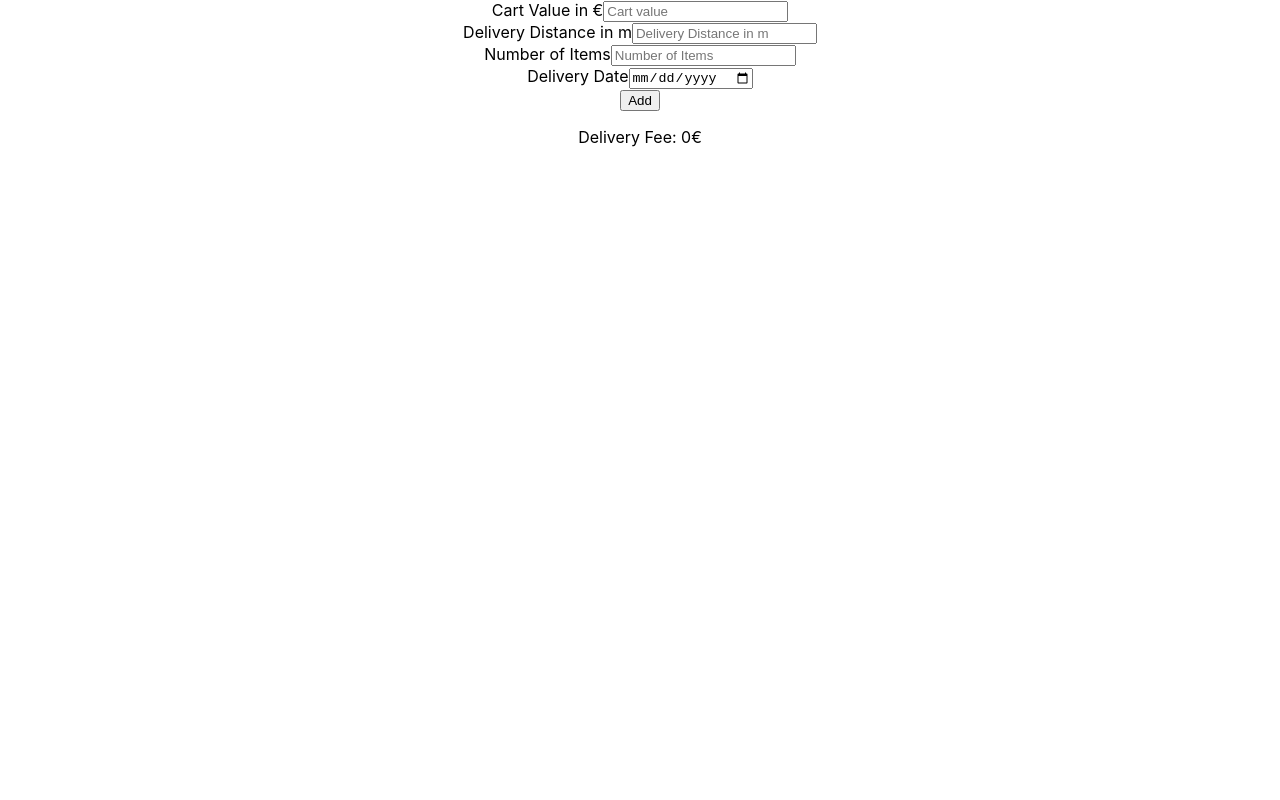
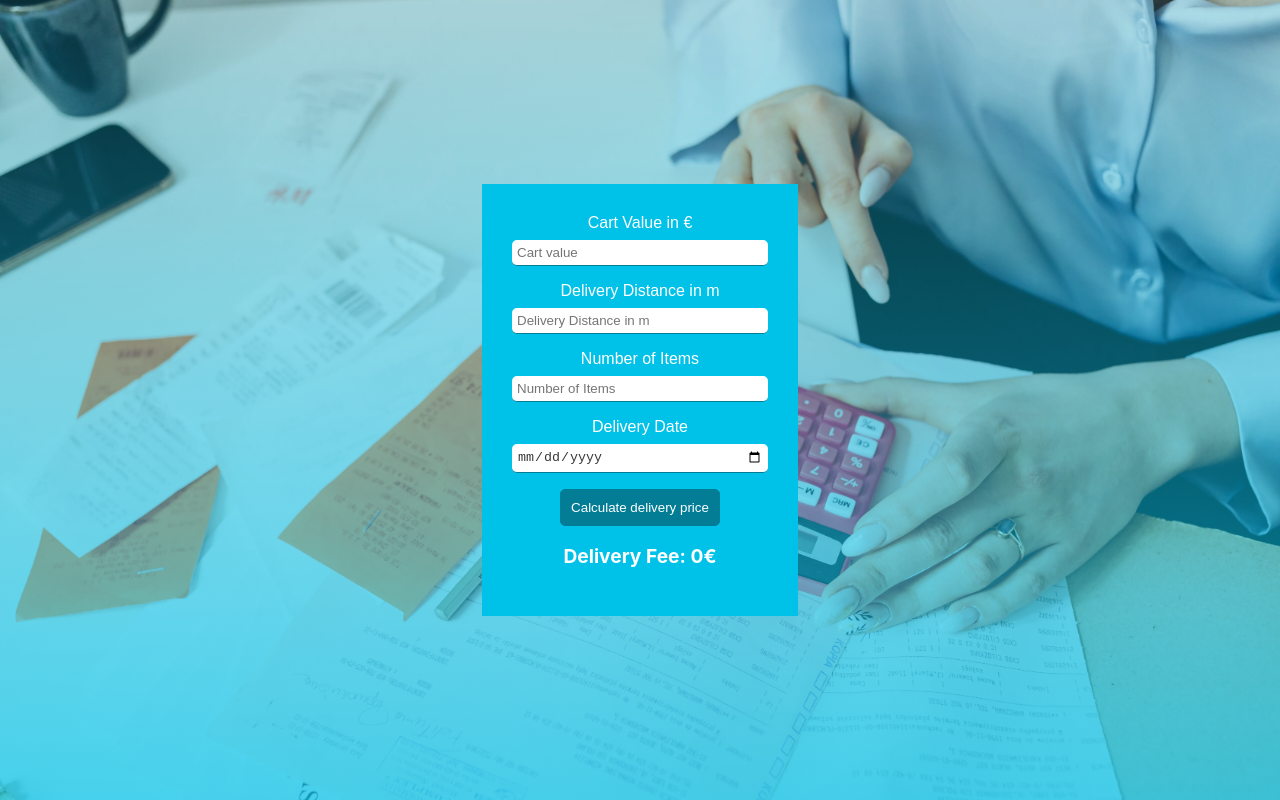
Before and after one commit to raneem-yad/wolt_assignment, a React (Create React App) app: page / in a window 1280 px wide. Built offline with nearby package versions, Linux system fonts and the light colour scheme.

Commit message:
styling the form

```diff
--- a/src/components/DeliveryCalculationForm.tsx
+++ b/src/components/DeliveryCalculationForm.tsx
@@ -1,6 +1,6 @@
-// import styles from '../styles/QuotesForm.module.css';
+import '../styles/DeliveryCalculationForm.css';
 import Orders from '../model/Orders';
-import React, { useRef ,useState } from 'react';
+import React, { useRef, useState } from 'react';
 import Order from '../model/Orders';
 import { calucateTotalFeeLimit } from '../service/DeliveryCalculator';
 
@@ -18,61 +18,55 @@ function DeliveryCalculationForm() {
   const addButtonClickHandler = (event: React.FormEvent): void => {
 
     event.preventDefault();
-    if(cartValueRef.current) {
+    const cartValue = cartValueRef.current ? parseFloat(cartValueRef.current.value) : 0;
+    const numberOfItems = numberOfItemsRef.current ? parseInt(numberOfItemsRef.current.value, 10) : 0;
+    const deliveryDistance = deliveryDistanceRef.current ? parseInt(deliveryDistanceRef.current.value, 10) : 0;
+    const deliveryDate = deliveryDateRef.current ? new Date(deliveryDateRef.current.value) : new Date();
 
-      if (parseFloat(cartValueRef.current.value) >= 200)  setDeliveryFee(fee=>0);
+    if (!cartValue || !deliveryDistance || !numberOfItems || !deliveryDate) {
+      alert('Please fill in all fields.');
+      return;
+    }
+    if (cartValue) {
+
+      if (cartValue >= 200) setDeliveryFee(fee => fee = 0);
       else {
-
-        let order = new Order(
-          cartValueRef.current ? parseFloat(cartValueRef.current.value) : 0,
-          numberOfItemsRef.current ? parseInt(numberOfItemsRef.current.value,10) : 0,
-          deliveryDistanceRef.current ? parseInt(deliveryDistanceRef.current.value,10) : 0,
-          deliveryDateRef.current ? new Date(deliveryDateRef.current.value) : new Date()
-        );
+        let order = new Order(cartValue, numberOfItems, deliveryDistance, deliveryDate);
         let calculatedFee = calucateTotalFeeLimit(order);
-        setDeliveryFee(fee=>calculatedFee)
-
+        setDeliveryFee(fee => fee = calculatedFee)
       }
     }
 
-    // get the values from inputs fields
-    // quoteRef.current ? quoteRef.current.value : '',
-    //   authorRef.current ? authorRef.current.value: ''
-
-    // const quote = new QuoteData(
-    //   // Random number generator for quote id creation
-    //   Math.floor(Math.random()*100000 + 1),
-    //   quoteRef.current ? quoteRef.current.value : '',
-    //   authorRef.current ? authorRef.current.value: ''
-    // );
-    // onAddQuote(quote);
   };
 
   //change the form later
   return (
-    <>
-      <form onSubmit={addButtonClickHandler}>
-        <div >
+    <section className='formSection'>
+
+      <div className='formSection_content'>
+        <form className='deliveryCalculationForm' onSubmit={addButtonClickHandler}>
+          <div className='inputSection'>
             <label htmlFor="cart_value">Cart Value in €</label>
             <input id="cart_value" type="number" placeholder="Cart value" ref={cartValueRef} />
           </div>
-        <div >
+          <div className='inputSection'>
             <label htmlFor="delivery_distance">Delivery Distance in m</label>
             <input id="delivery_distance" type="number" placeholder="Delivery Distance in m" ref={deliveryDistanceRef} />
           </div>
-        <div >
+          <div className='inputSection'>
             <label htmlFor="number_of_items">Number of Items</label>
             <input id="number_of_items" type="number" placeholder="Number of Items" ref={numberOfItemsRef} />
           </div>
-        <div >
+          <div className='inputSection'>
             <label htmlFor="time">Delivery Date</label>
             <input id="time" type="Date" placeholder="Delivery Date" ref={deliveryDateRef} />
           </div>
-        <button type="submit">Add</button>
+          <button type="submit">Calculate delivery price</button>
         </form>
 
         <p>Delivery Fee: {deliveryFee}€</p>
-    </>
+      </div>
+    </section>
   );
 };
 
--- /dev/null
+++ b/src/styles/DeliveryCalculationForm.css
@@ -0,0 +1,79 @@
+*{
+    padding: 0;
+    margin: 0;
+    box-sizing: unset;
+}
+
+
+
+.formSection{
+    background: linear-gradient(rgba(0, 194, 232, 0.2), rgba(0, 194, 232, 0.7)), url(../assets/background.webp) no-repeat center center / cover;
+    width: 100%;
+    height: 100vh;
+    display: flex;
+    flex-direction: column;
+    align-items: center;
+    justify-content: center;
+
+}
+
+.formSection_content{
+    background-color: rgb(0, 194, 232);
+    padding: 30px;
+}
+
+.deliveryCalculationForm {
+    width: 100%;
+    display: flex;
+    flex-direction: column;
+    align-items: center;
+    gap: 1em;
+
+
+}
+
+.inputSection {
+    display: flex;
+    flex-direction: column;
+    width: 16rem;
+}
+
+.inputSection label {
+    margin-bottom: 0.5em;
+    font-family: sans-serif;
+    color: #fff;
+
+}
+
+.inputSection input {
+    border: none;
+    border-bottom: 1px solid rgb(2 125 149);
+    border-radius: 5px;
+    color: rgb(56, 56, 56);
+    padding: 5px;
+}
+
+.inputSection input:focus {
+    outline: none;
+}
+
+
+.deliveryCalculationForm button {
+    padding: 10px;
+    border: 1px solid rgb(2 125 149);
+    background-color: rgb(2 125 149);
+    border-radius: 5px;
+    color: #fff;
+}
+
+.deliveryCalculationForm button:hover {
+    cursor: pointer;
+    background-color: rgb(0, 58, 69);
+}
+
+.formSection p {
+    color: #fff;
+    font-weight: bold;
+    font-size: 1.2rem;
+    padding: 18px;
+}
```
Also changed, not shown: src/assets/background.webp (added). Lines whose indentation alone changed are shown as unchanged.
